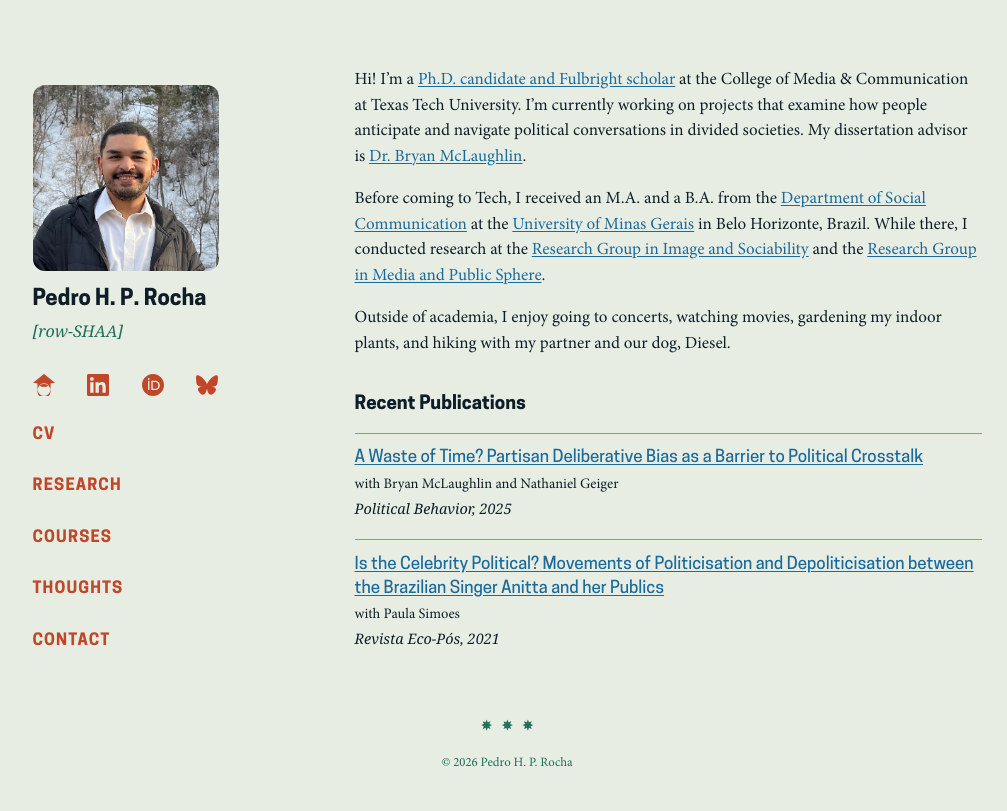
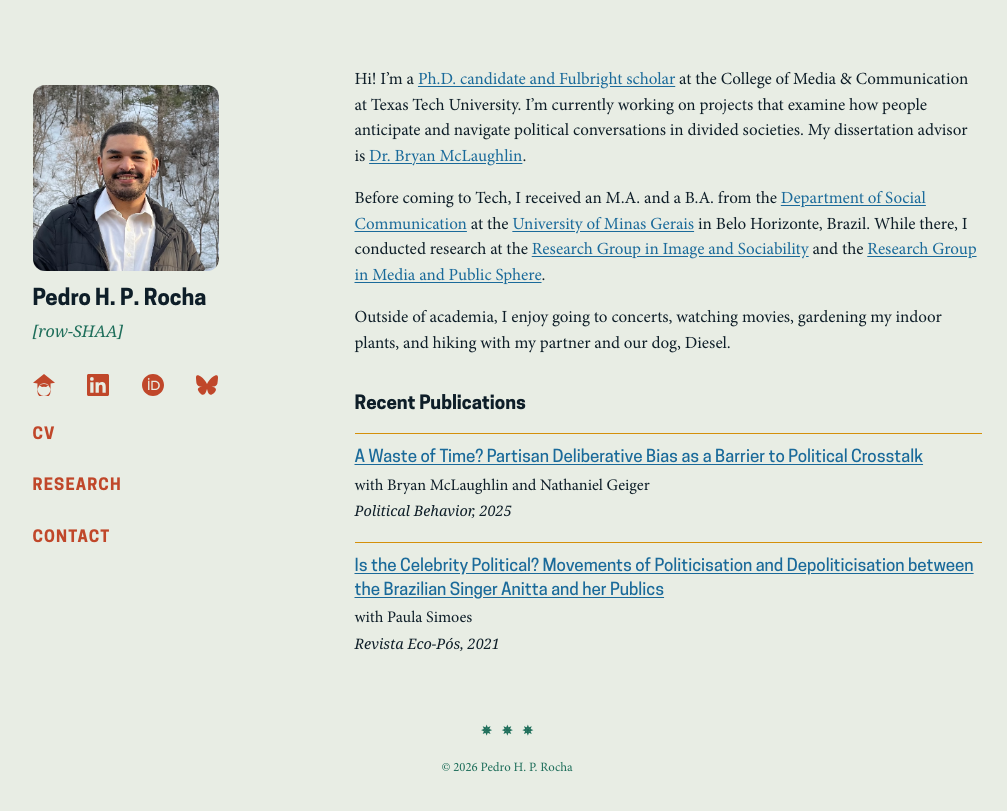
Before and after one commit to pedrohprocha/pedrohprocha.github.io, a Jekyll site: the page built from index.md, in a window 1280 px wide. Shown: the top 811 px of the page, without its empty margins (133-1140 px from the left). Built offline with Jekyll 4.4.1, drawn with Linux system fonts in a browser that asks for light colours; some web fonts are replaced.

Commit message:
hide courses and blog links

```diff
--- a/_layouts/default.html
+++ b/_layouts/default.html
@@ -27,8 +27,8 @@
             </div>
           <a href="{{ '/cv' | relative_url }}"{% if page.url contains 'cv' %} class="active"{% endif %}>CV</a>
           <a href="{{ '/research' | relative_url }}"{% if page.url contains 'research' %} class="active"{% endif %}>RESEARCH</a>
-          <a href="{{ '/courses' | relative_url }}"{% if page.url contains 'courses' %} class="active"{% endif %}>Courses</a>
-          <a href="{{ '/blog' | relative_url }}"{% if page.url contains 'blog' or page.layout == 'post' %} class="active"{% endif %}>THOUGHTS</a>
+          <!-- a href="{{ '/courses' | relative_url }}"{% if page.url contains 'courses' %} class="active"{% endif %}>Courses</a -->
+          <!-- a href="{{ '/blog' | relative_url }}"{% if page.url contains 'blog' or page.layout == 'post' %} class="active"{% endif %}>THOUGHTS</a -->
           <a href="{{ '/contact' | relative_url }}"{% if page.url contains 'contact' %} class="active"{% endif %}>CONTACT</a>
         </nav>
       </div>
--- a/assets/css/main.css
+++ b/assets/css/main.css
@@ -533,7 +533,7 @@
 }
 
 .pub-authors {
-    font-size: 0.85rem;
+    font-size: 0.95rem;
     color: var(--text);
     margin-bottom: 0.15rem;
 }
```
